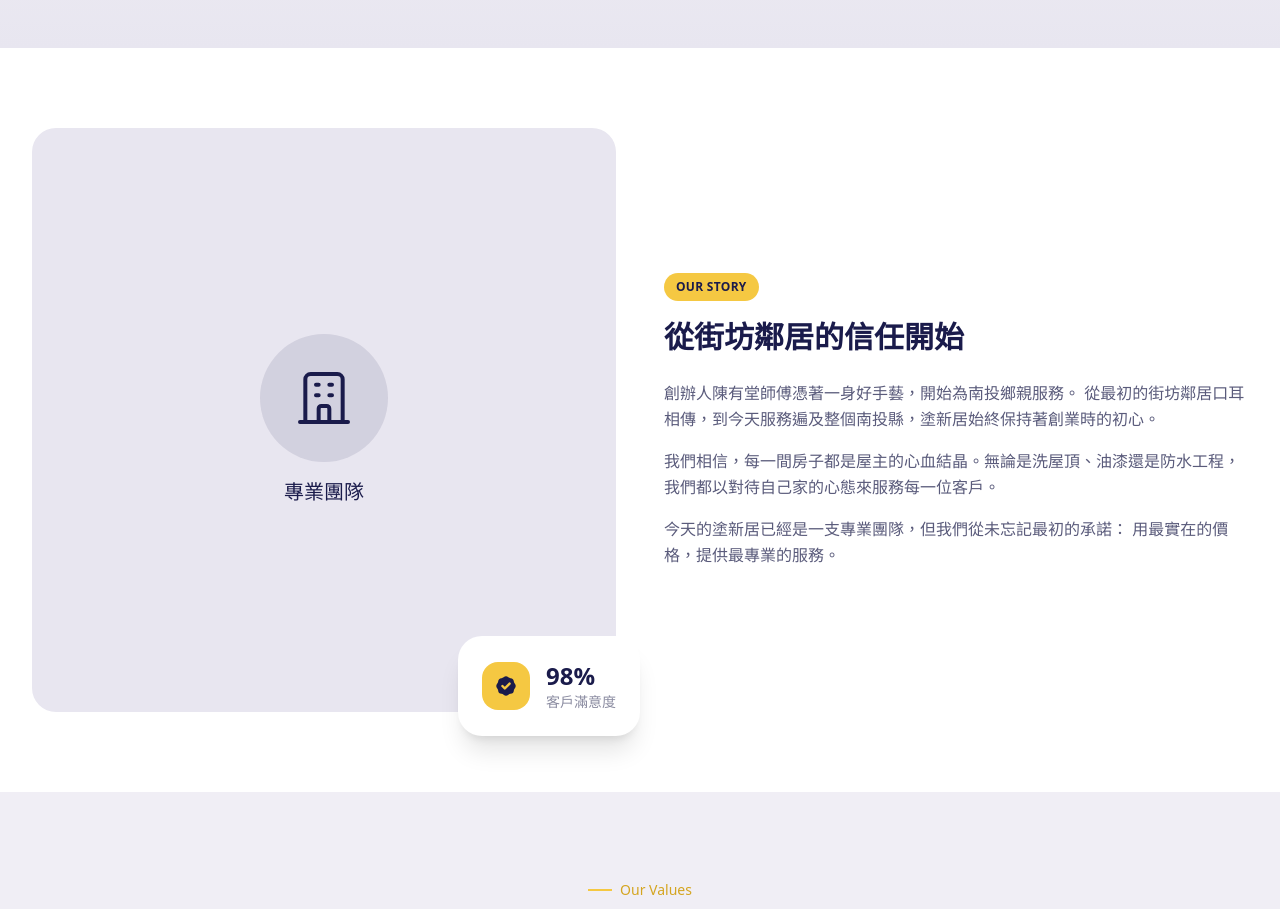
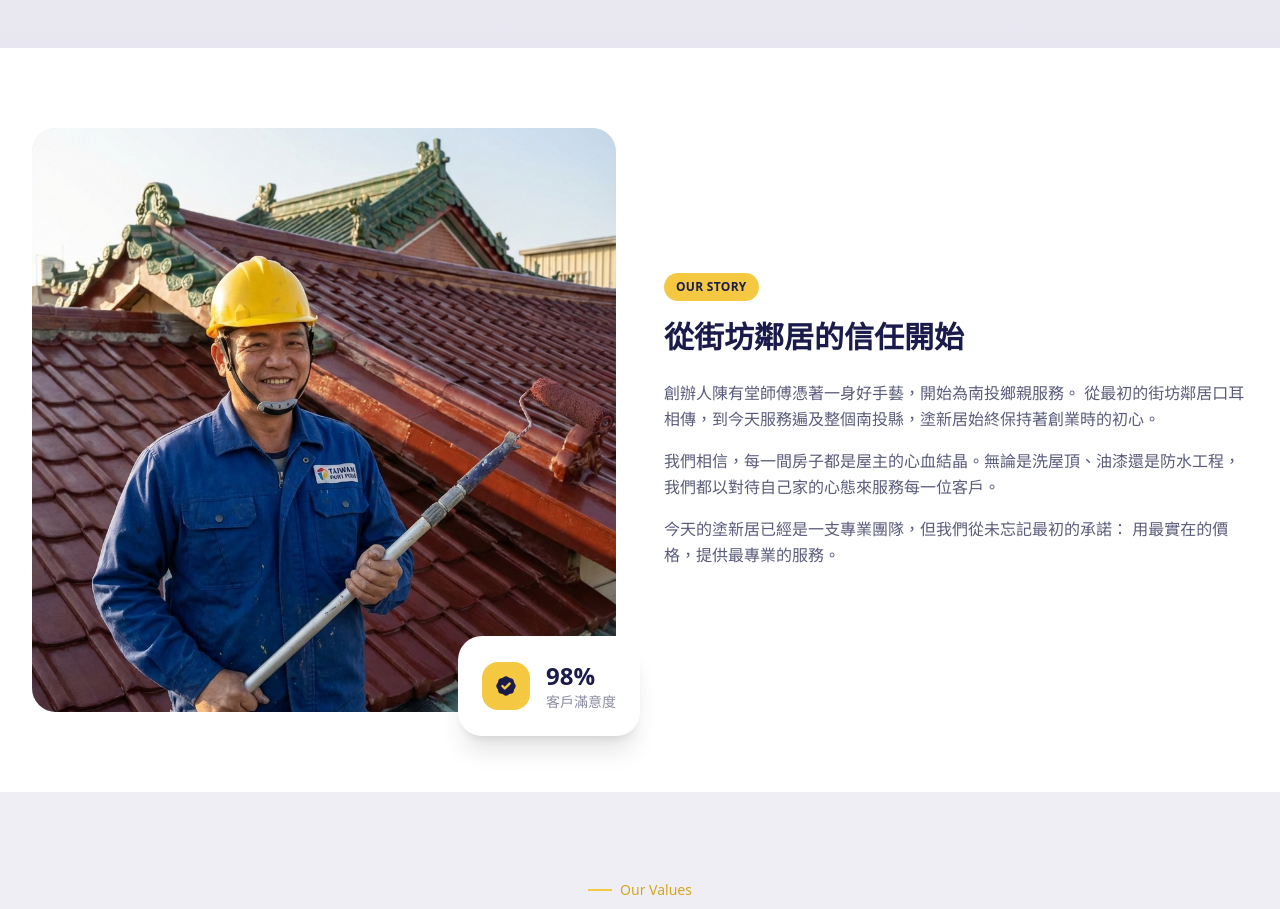
Before and after one commit to firstfu/paint, a Next.js app: page /about in a window 1280 px wide. Shown: the part 480-1389 px from the top of the page. Built offline with nearby package versions, Linux system fonts and the light colour scheme.

Commit message:
新增圖片元件以提升關於我們及服務頁面的視覺效果

```diff
--- a/app/about/page.tsx
+++ b/app/about/page.tsx
@@ -1,5 +1,6 @@
 import { Metadata } from "next";
 import Link from "next/link";
+import Image from "next/image";
 import { COMPANY, TEAM_MEMBERS, SERVICES } from "@/lib/constants";
 
 export const metadata: Metadata = {
@@ -31,17 +32,14 @@ export default function AboutPage() {
           <div className="grid lg:grid-cols-2 gap-12 items-center">
             {/* Image */}
             <div className="relative">
-              <div className="aspect-square bg-[var(--color-secondary)] rounded-3xl overflow-hidden">
-                <div className="absolute inset-0 flex items-center justify-center">
-                  <div className="text-center">
-                    <div className="w-32 h-32 mx-auto mb-4 rounded-full bg-[var(--color-primary)]/10 flex items-center justify-center">
-                      <svg className="w-16 h-16 text-[var(--color-primary)]" fill="none" stroke="currentColor" viewBox="0 0 24 24">
-                        <path strokeLinecap="round" strokeLinejoin="round" strokeWidth={1.5} d="M19 21V5a2 2 0 00-2-2H7a2 2 0 00-2 2v16m14 0h2m-2 0h-5m-9 0H3m2 0h5M9 7h1m-1 4h1m4-4h1m-1 4h1m-5 10v-5a1 1 0 011-1h2a1 1 0 011 1v5m-4 0h4" />
-                      </svg>
-                    </div>
-                    <p className="text-xl font-medium text-[var(--color-text)]">專業團隊</p>
-                  </div>
-                </div>
+              <div className="aspect-square bg-[var(--color-secondary)] rounded-3xl overflow-hidden relative">
+                <Image
+                  src="/images/hero-image.png"
+                  alt="塗新居專業團隊"
+                  fill
+                  className="object-cover"
+                  sizes="(max-width: 1024px) 100vw, 50vw"
+                />
               </div>
               {/* Floating Card */}
               <div className="absolute -bottom-6 -right-6 bg-white rounded-2xl shadow-xl p-6 max-w-xs">
--- a/app/services/page.tsx
+++ b/app/services/page.tsx
@@ -1,5 +1,6 @@
 import { Metadata } from "next";
 import Link from "next/link";
+import Image from "next/image";
 import { COMPANY, SERVICES } from "@/lib/constants";
 
 export const metadata: Metadata = {
@@ -40,14 +41,13 @@ export default function ServicesPage() {
                 {/* Image */}
                 <div className={`${index % 2 === 1 ? "lg:order-2" : ""}`}>
                   <div className="aspect-[4/3] bg-[var(--color-secondary)] rounded-3xl overflow-hidden relative">
-                    <div className="absolute inset-0 flex items-center justify-center">
-                      <div className="text-center">
-                        <div className="w-24 h-24 mx-auto mb-4 rounded-full bg-[var(--color-accent)]/20 flex items-center justify-center">
-                          <ServiceIcon type={service.icon} className="w-12 h-12 text-[var(--color-primary)]" />
-                        </div>
-                        <p className="text-[var(--color-text-muted)]">{service.title}</p>
-                      </div>
-                    </div>
+                    <Image
+                      src={service.image}
+                      alt={service.title}
+                      fill
+                      className="object-cover"
+                      sizes="(max-width: 1024px) 100vw, 50vw"
+                    />
                   </div>
                 </div>
 
```
